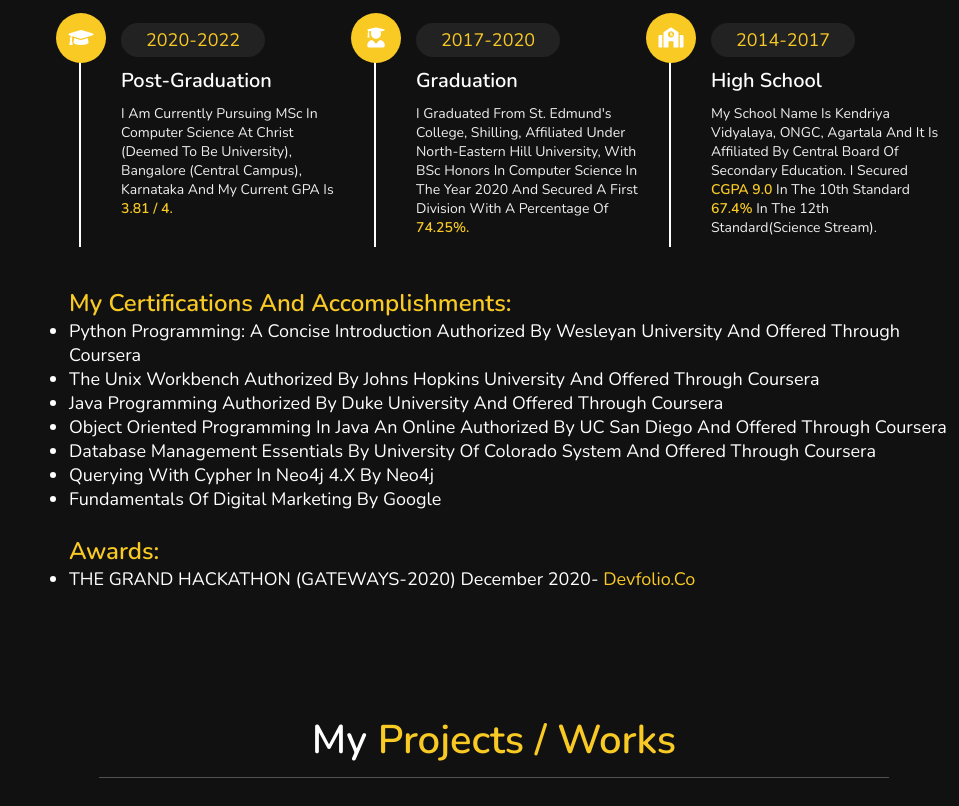
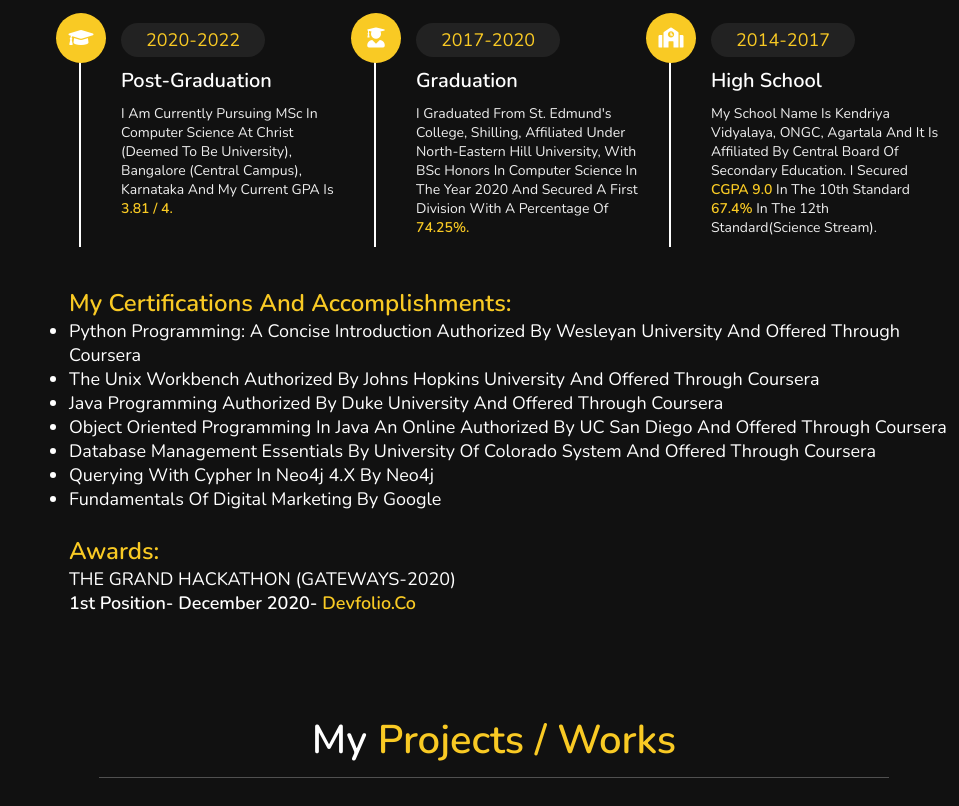
Before and after one commit to Bishal-Deb/Portfolio, a plain HTML site: page index.html in a window 1280 px wide. Shown: the part 1994-2800 px from the top of the page, without its empty margins (321-1280 px from the left). Drawn offline with nearby package versions, Linux system fonts and the light colour scheme; files that its build step writes are made by us from their sources; files whose address does not match are found by name.

Commit message:
portfolio

```diff
--- a/index.html
+++ b/index.html
@@ -165,7 +165,8 @@
         <br>
         <h2 style="color: var(--yellow); font-size: x-large;">Awards:</h2>
         <ul class="list-group">
-            <li class="list-group-item active">THE GRAND HACKATHON (GATEWAYS-2020)<span> December 2020- <a href="https://devfolio.co/submissions/statistics-for-social-sciences" target="_blank" style="color: var(--yellow) ;">Devfolio.co</a></span></li>
+            <dt class="list-group-item active">THE GRAND HACKATHON (GATEWAYS-2020)</dt>
+            <dd><span> <strong>1st position<strong>- December 2020- <a href="https://devfolio.co/submissions/statistics-for-social-sciences" target="_blank" style="color: var(--yellow) ;">Devfolio.co</a></span></dd>
         </ul>
       </div>
 
```
